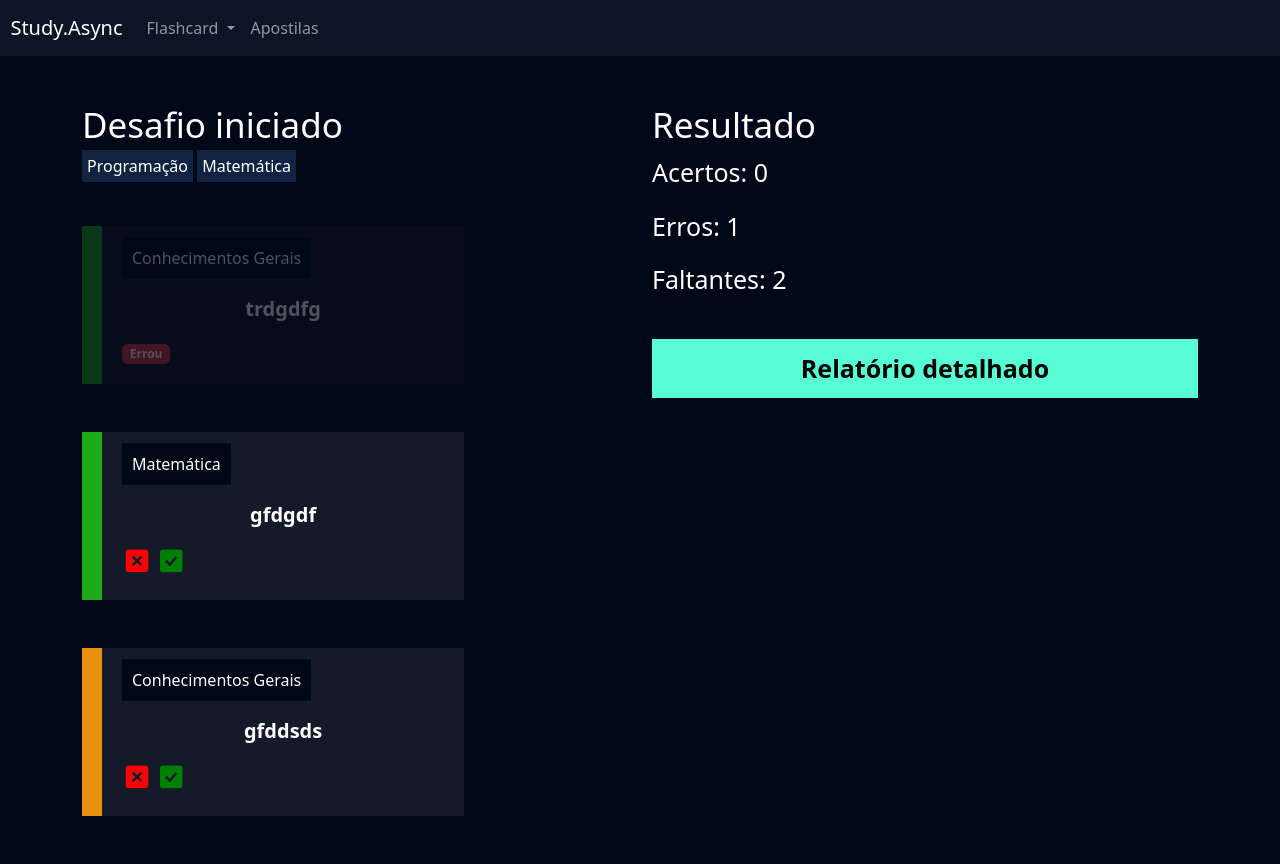
After one commit to CynthiaCruz/Projeto-Python, a Django app: page /flashcard/desafio/2/ in a window 1280 px wide. The commit adds this page. Run offline with Django 5.2, Linux system fonts and the light colour scheme; a user stored in the database is signed in; data comes from the database, SQL or seed files in the repository; both versions use the stored data as it was after the commit.

Commit message:
criação dos desafios e da listagem dos desafios

```diff
--- a/flashcard/admin.py
+++ b/flashcard/admin.py
@@ -1,5 +1,7 @@
 from django.contrib import admin
-from .models import Categoria, Flashcard
+from .models import Categoria, Flashcard, FlashcardDesafio, Desafio
 
 admin.site.register(Categoria)
 admin.site.register(Flashcard)
+admin.site.register(FlashcardDesafio)
+admin.site.register(Desafio)
--- a/flashcard/models.py
+++ b/flashcard/models.py
@@ -16,3 +16,33 @@ class Flashcard(models.Model):
 
     def __str__(self):
         return self.pergunta
+
+    @property
+    def css_dificuldade(self):
+        if self.dificuldade == 'F':
+            return 'flashcard-facil'
+        elif self.dificuldade == 'M':
+            return 'flashcard-medio'
+        elif self.dificuldade == 'D':
+            return 'flashcrd-dificil'
+
+class FlashcardDesafio(models.Model):
+    flashcard = models.ForeignKey(Flashcard, on_delete=models.DO_NOTHING)
+    respondido = models.BooleanField(default=False)
+    acertou = models.BooleanField(default=False)
+
+    def __str__(self):
+        return self.flashcard.pergunta
+
+class Desafio(models.Model):
+    user = models.ForeignKey(User, on_delete=models.DO_NOTHING)
+    titulo = models.CharField(max_length=100)
+    categoria = models.ManyToManyField(Categoria)
+    quantidade_perguntas = models.IntegerField()
+    dificuldade = models.CharField(
+        max_length=1, choices=Flashcard.DIFICULDADE_CHOICES
+    )
+    flashcards = models.ManyToManyField(FlashcardDesafio)
+
+    def __str__(self):
+        return self.titulo
--- /dev/null
+++ b/flashcard/templates/desafio.html
@@ -0,0 +1,68 @@
+{% extends "base.html" %}
+{% load static %}
+
+{% block 'cabecalho' %}
+    <link href="{% static 'usuarios/css/cadastro.css' %}" rel="stylesheet">
+    <link href="{% static 'flashcard/css/novo_flashcard.css' %}" rel="stylesheet">
+    <link href="{% static 'flashcard/css/iniciar_desafio.css' %}" rel="stylesheet">
+    <link href="{% static 'flashcard/css/desafio.css' %}" rel="stylesheet">
+    <link href='https://unpkg.com/boxicons@2.1.4/css/boxicons.min.css' rel='stylesheet'>
+{% endblock 'cabecalho' %}
+
+{% block 'conteudo' %}
+    {% include "partials/header.html" %}
+    <div class="container">
+        <br>
+        <br>
+        <div class="row">
+            <div class="col-md">
+                <h3 class="fonte-secundaria" >Desafio iniciado</h3>
+                <span class="badge-categoria">Programação</span>
+                <span class="badge-categoria" >Matemática</span>
+                <br>
+                <br>
+                <br>
+                {% for flash in desafio.flashcards.all %}
+                    <div class="box-new-flashcard {% if flash.respondido%}op2{% endif %}">
+                        <div class="flashcard {{flash.flashcard.css_dificuldade}}">
+                            <div class="flashcard-categoria">
+                                {{flash.flashcard.categoria}}
+                            </div>
+                            <br>
+                            <br>
+                            <div class="flashcard-box-item" onclick="flip_card({{flash.id}})">
+                                <p class="flashcard-item">{{flash.flashcard.pergunta}}</p>
+                            </div>
+                            {% if not flash.respondido %}
+                                <div class="responder">
+                                    <a href="{% url 'responder_flashcard' flash.id %}?acertou=0&desafio_id={{desafio.id}}"><i class='bx bxs-x-square icone-vermelho'></i></a>
+                                    <a href="{% url 'responder_flashcard' flash.id %}?acertou=1&desafio_id={{desafio.id}}"><i class='bx bxs-check-square icone-verde' ></i></a>
+                                </div>
+                            {% else %}
+                                {% if flash.acertou %}
+                                    <span class="badge bg-success">Acertou</span>
+                                {% else %}
+                                    <span class="badge bg-danger">Errou</span>
+                                {% endif %}
+                            {% endif %}
+                        </div>
+                        <div class="resposta-flashcard" id="{{flash.id}}">
+                            {{flash.flashcard.resposta}}
+                        </div>
+                    </div>
+                    <br>
+                    <br>
+                {% endfor %}
+             </div>
+            <div class="col-md">
+                <h3 class="fonte-secundaria">Resultado</h3>
+                <p class="fonte-p">Acertos: {{acertos}}</p>
+                <p class="fonte-p">Erros: {{erros}}</p>
+                <p class="fonte-p">Faltantes: {{faltantes}}</p>
+                <br>
+                <a class="btn-cadastro btn-desafio" href="">Relatório detalhado</a>
+            </div>
+        </div>
+    </div>
+    <script src="{% static 'flashcard/js/flashcard.js' %}"></script>
+{% endblock 'conteudo' %}
--- a/flashcard/templates/novo_flashcard.html
+++ b/flashcard/templates/novo_flashcard.html
@@ -8,6 +8,7 @@
 {% endblock 'cabecalho' %}
 
 {% block 'conteudo' %}
+    {% include "partials/header.html" %}
     <div class="container">
         <br>
         <br>
--- a/flashcard/urls.py
+++ b/flashcard/urls.py
@@ -3,5 +3,9 @@ from . import views
 
 urlpatterns = [
     path('novo_flashcard/', views.novo_flashcard, name='novo_flashcard'),
-    path('deletar_flashcard/<int:id>', views.deletar_flashcard, name='deletar_flashcard')
+    path('deletar_flashcard/<int:id>', views.deletar_flashcard, name='deletar_flashcard'),
+    path('iniciar_desafio/', views.iniciar_desafio, name='iniciar_desafio'),
+    path('listar_desafio/', views.listar_desafio, name='listar_desafio'),
+    path('desafio/<int:id>/', views.desafio, name='desafio'),
+    path('responder_flashcard/<int:id>/', views.responder_flashcard, name='responder_flashcard'),
 ]
--- a/flashcard/views.py
+++ b/flashcard/views.py
@@ -1,6 +1,6 @@
-from django.http import HttpResponse
+from django.http import HttpResponse, Http404
 from django.shortcuts import render, redirect
-from . models import Categoria, Flashcard
+from . models import Categoria, Flashcard, Desafio, FlashcardDesafio
 from django.contrib.messages import constants
 from django.contrib import messages
 
@@ -59,3 +59,104 @@ def deletar_flashcard(request, id):
     messages.add_message(request, constants.SUCCESS, 'Flashcard deletado com sucesso!')
 
     return redirect('/flashcard/novo_flashcard')
+
+def iniciar_desafio(request):
+    if request.method == 'GET':
+        categorias = Categoria.objects.all()
+        dificuldades = Flashcard.DIFICULDADE_CHOICES
+        return render(
+            request,
+            'iniciar_desafio.html',
+            {
+                'categorias': categorias,
+                'dificuldades': dificuldades
+            }
+        )
+
+    elif request.method == 'POST':
+        titulo = request.POST.get('titulo')
+        categorias = request.POST.getlist('categoria')
+        dificuldade = request.POST.get('dificuldade')
+        quantidade_perguntas = request.POST.get('qtd_perguntas')
+
+        desafio = Desafio(
+            user=request.user,
+            titulo=titulo,
+            quantidade_perguntas=quantidade_perguntas,
+            dificuldade=dificuldade
+        )
+        desafio.save()
+
+        # for categoria in categorias:
+        #     desafio.categoria.add(categoria)
+        desafio.categoria.add(*categorias)
+
+        flashcards = (
+            Flashcard.objects.filter(user=request.user)
+            .filter(dificuldade=dificuldade)
+            .filter(categoria_id__in=categorias)
+            .order_by('?')  #como se fosse a função random
+        )
+
+        if flashcards.count() < int(quantidade_perguntas):
+            return redirect('/flashcard/iniciar_desafio/')
+
+        flashcards = flashcards[: int(quantidade_perguntas)]
+
+        for f in flashcards:
+            flashcard_desafio = FlashcardDesafio(
+                flashcard = f
+            )
+            flashcard_desafio.save()
+            desafio.flashcards.add(flashcard_desafio)
+
+        desafio.save()
+
+        return redirect('/flashcard/listar_desafio/')
+
+def listar_desafio(request):
+    desafios = Desafio.objects.filter(user=request.user)
+    #TODO desenvolver os status
+    #TODO desenvolver os filtros
+    return render(request, 'listar_desafio.html', {'desafios': desafios})
+
+def desafio(request, id):
+    desafio = Desafio.objects.get(id=id)
+
+    if not desafio.user == request.user:
+        raise Http404()
+
+    if request.method == 'GET':
+        acertos = desafio.flashcards.filter(respondido=True).filter(acertou=True).count()
+        erros = desafio.flashcards.filter(respondido=True).filter(acertou=False).count()
+        faltantes = desafio.flashcards.filter(respondido=False).count()
+        return render(
+            request,
+            'desafio.html',
+            {
+                'desafio': desafio,
+                'acertos': acertos,
+                'erros': erros,
+                'faltantes': faltantes,
+            }
+        )
+
+def responder_flashcard(request, id):
+    flashcard_desafio = FlashcardDesafio.objects.get(id=id)
+    acertou = request.GET.get('acertou')
+    desafio_id = request.GET.get('desafio_id')
+
+    if not flashcard_desafio.flashcard.user == request.user:
+        raise Http404()
+
+    flashcard_desafio.respondido = True
+
+    # flashcard_desafio.acertou == True if acertou == '1' else False
+    if acertou == '1':
+        flashcard_desafio.acertou = True
+    elif acertou == '0':
+        flashcard_desafio.acertou = False
+
+    flashcard_desafio.save()
+
+    return redirect(f'/flashcard/desafio/{desafio_id}')
--- /dev/null
+++ b/templates/partials/header.html
@@ -0,0 +1,23 @@
+<nav style="background-color: var(--main-color)" class="navbar navbar-expand-lg navbar-dark">
+    <a class="navbar-brand" href="#">&nbsp&nbspStudy.Async</a>
+    <button class="navbar-toggler" type="button" data-toggle="collapse" data-target="#navbarNav" aria-controls="navbarNav" aria-expanded="false" aria-label="Toggle navigation">
+        <span class="navbar-toggler-icon"></span>
+    </button>
+    <div class="collapse navbar-collapse" id="navbarNav">
+        <ul class="navbar-nav">
+            <li class="nav-item dropdown">
+                <a class="nav-link dropdown-toggle" href="#" id="navbarDropdown" role="button" data-bs-toggle="dropdown" aria-expanded="false">
+                    Flashcard
+                </a>
+                <ul class="dropdown-menu" aria-labelledby="navbarDropdown">
+                    <li><a class="dropdown-item" href="{% url 'novo_flashcard' %}">Criar flashcard</a></li>
+                    <li><a class="dropdown-item" href="{% url 'iniciar_desafio' %}">Iniciar desafio</a></li>
+                    <li><a class="dropdown-item" href="{% url 'listar_desafio' %}">Listar desafio</a></li>
+                </ul>
+            </li>
+            <li class="nav-item">
+                <a class="nav-link" href="">Apostilas</a>
+            </li>
+        </ul>
+    </div>
+</nav>
--- /dev/null
+++ b/templates/static/flashcard/css/desafio.css
@@ -0,0 +1,61 @@
+.badge-categoria{
+    padding: 5px;
+    background-color: #122342;
+}
+
+.box-new-flashcard{
+    margin: 0;
+}
+
+.icone-vermelho{
+    color:red;
+    font-size: 30px;
+}
+
+.icone-verde{
+    color:green;
+    font-size: 30px;
+}
+
+.op2{
+    opacity: .3;
+}
+
+.fonte-p{
+    font-size: 25px;
+}
+
+.btn-desafio{
+    width: 100% !important;
+    color: black;
+    text-decoration: none;
+    display: block;
+    text-align: center;
+    font-size: 25px;
+}
+
+.box-listar{
+
+    background-color: #0b1526;
+    padding: 20px;
+}
+
+table{
+    width: 100%;
+    padding: 20px;
+    text-align: center;
+}
+
+.linha{
+    height: 40px;
+    background-color: var(--dark-color);
+    padding: 20px;
+}
+
+td, th{
+    padding: 20px;
+}
+
+tr{
+    background-color: var(--main-color);
+}
--- /dev/null
+++ b/templates/static/flashcard/css/iniciar_desafio.css
@@ -0,0 +1,12 @@
+fonte-principal{
+    font-weight: bold;
+    font-size: 60px;
+}
+
+.fonte-secundaria{
+    font-size: 35px;
+}
+
+.ctx{
+    text-align: center;
+}
```
Also changed, not shown: flashcard/templates/iniciar_desafio.html (added, +53 -0 lines), flashcard/templates/listar_desafio.html (added, +63 -0 lines), db.sqlite3, flashcard/migrations/0003_flashcarddesafio_desafio.py (added).
